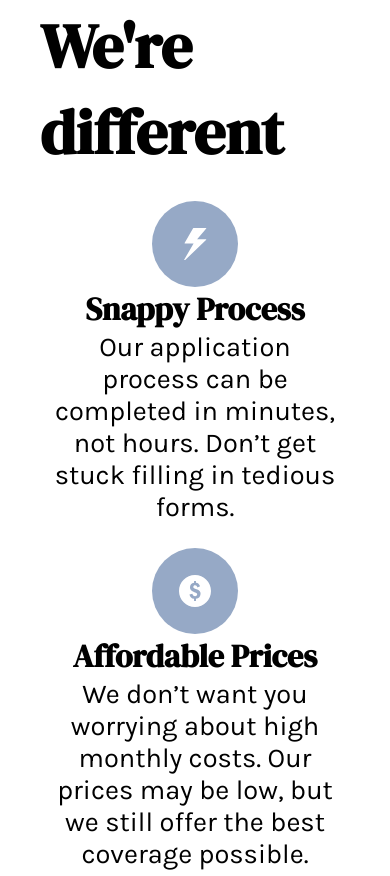
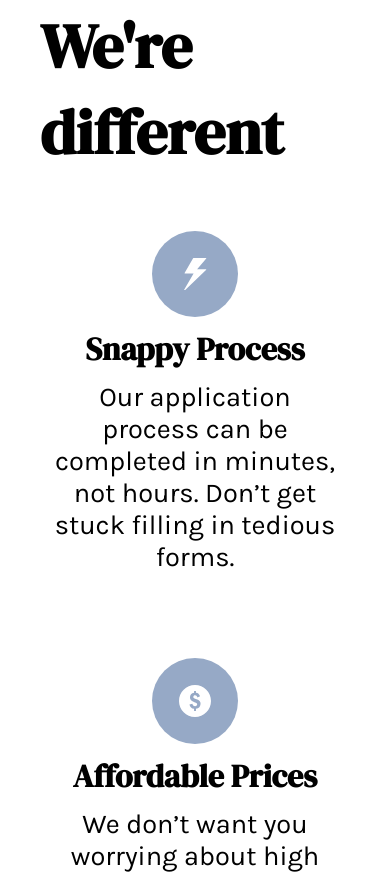
Before and after one commit to ygorhslima/frontend-mentor-exercises-2, a plain HTML site: page insure-landing-page-master/index.html in a window 390 px wide. Shown: the part 1154-2030 px from the top of the page. Drawn offline with Linux system fonts and the light colour scheme.

Commit message:
Update style.css

```diff
--- a/insure-landing-page-master/style.css
+++ b/insure-landing-page-master/style.css
@@ -251,6 +251,8 @@ footer .content-footer .links-footer a:hover{
         justify-content: center;
         width: 100%;
         text-align: center;
+        gap: 10px;
+        margin: 30px 0px;
     }
     #section_advantage .content_advantage #article_find-out{
         display: flex;
```
